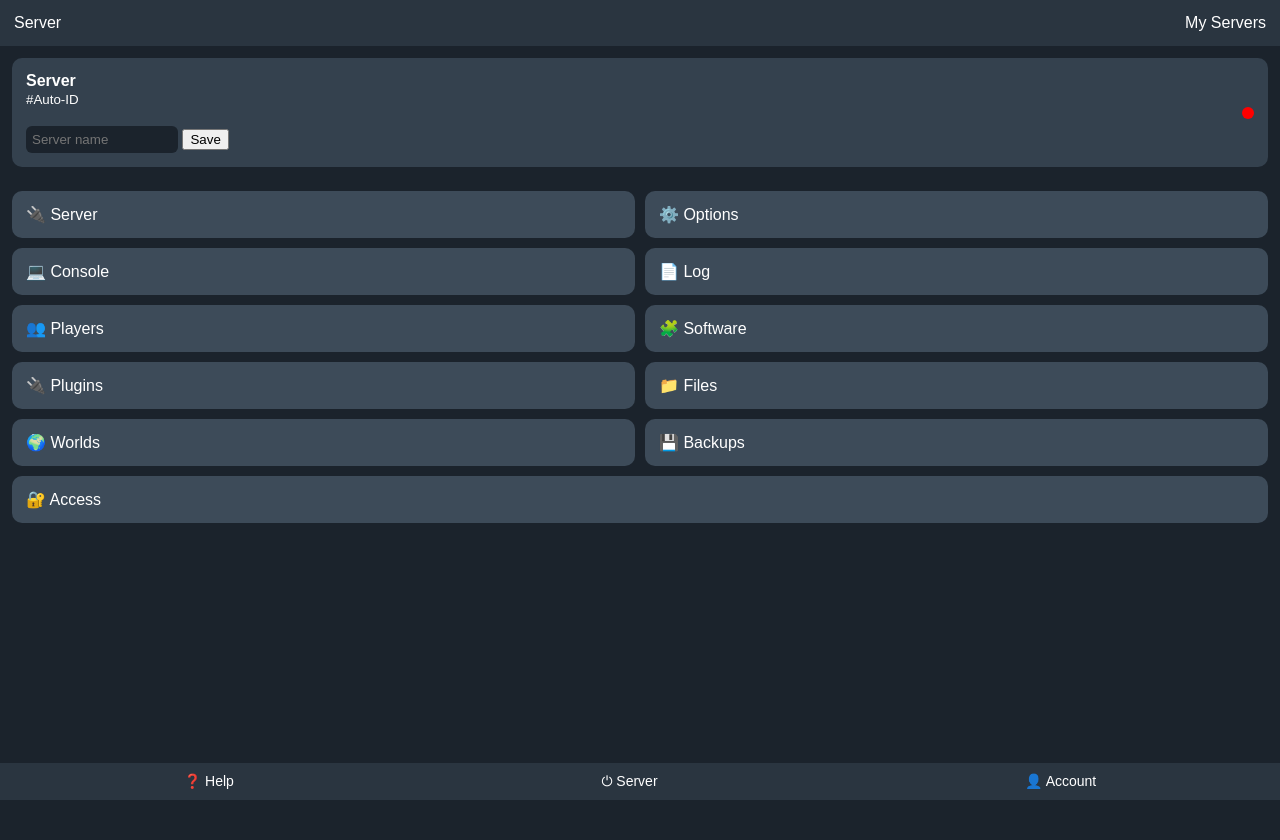
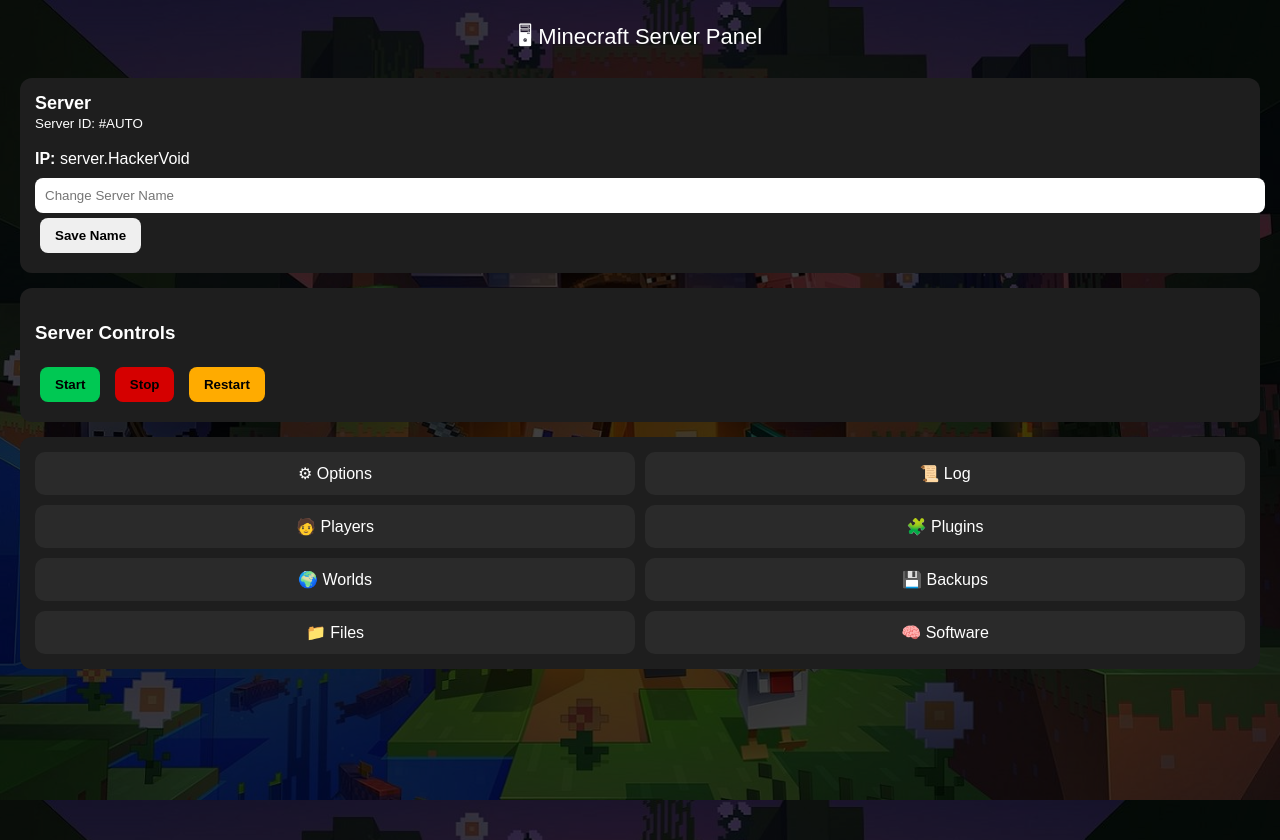
Before and after one commit to HAKERPRINCE/HAKERPRINCE.github.io, a plain HTML site: page panel.html in a window 1280 px wide. Before the commit the page ends 800 px from the top, so only its background shows below. Drawn offline with Linux system fonts and the light colour scheme.

Commit message:
panel.html

```diff
--- a/panel.html
+++ b/panel.html
@@ -7,145 +7,122 @@
 <style>
 body{
   margin:0;
-  background:#1b232c;
-  font-family:Arial, sans-serif;
+  font-family: Arial, sans-serif;
+  background: url("minecraft.jpg") center/cover no-repeat fixed;
   color:white;
 }
 
-/* TOP BAR */
-.top{
-  background:#2a3540;
-  padding:14px;
-  display:flex;
-  justify-content:space-between;
-  align-items:center;
+.overlay{
+  background: rgba(0,0,0,0.75);
+  min-height:100vh;
+  padding:20px;
 }
 
-/* SERVER BOX */
-.server-box{
-  background:#34414e;
-  margin:12px;
-  padding:14px;
-  border-radius:10px;
-  display:flex;
-  justify-content:space-between;
-  align-items:center;
+.header{
+  text-align:center;
+  font-size:22px;
+  margin-bottom:20px;
 }
 
-.status{
-  width:12px;
-  height:12px;
-  background:red;
-  border-radius:50%;
+.card{
+  background:#1e1e1e;
+  border-radius:12px;
+  padding:15px;
+  margin-bottom:15px;
 }
 
-/* INPUT */
-input{
-  background:#1b232c;
-  border:none;
-  color:white;
-  padding:6px;
-  border-radius:6px;
-  width:140px;
+.server-name{
+  font-size:18px;
+  font-weight:bold;
 }
 
-/* MENU */
+input{
+  width:100%;
+  padding:10px;
+  margin-top:10px;
+  border-radius:8px;
+  border:none;
+}
+
+button{
+  padding:10px 15px;
+  border:none;
+  border-radius:8px;
+  cursor:pointer;
+  font-weight:bold;
+  margin:5px;
+}
+
+.start{background:#00c853;}
+.stop{background:#d50000;}
+.restart{background:#ffab00;}
+
 .menu{
   display:grid;
   grid-template-columns:1fr 1fr;
   gap:10px;
-  padding:12px;
 }
 
-.item{
-  background:#3d4b59;
-  padding:14px;
+.menu div{
+  background:#2a2a2a;
+  padding:12px;
   border-radius:10px;
-  display:flex;
-  align-items:center;
-  gap:10px;
-}
-
-.full{
-  grid-column:1 / -1;
-}
-
-/* BOTTOM BAR */
-.bottom{
-  position:fixed;
-  bottom:0;
-  left:0;
-  right:0;
-  background:#2a3540;
-  display:flex;
-  justify-content:space-around;
-  padding:10px 0;
-  font-size:14px;
+  text-align:center;
 }
 </style>
 </head>
 
 <body>
+<div class="overlay">
 
-<!-- TOP -->
-<div class="top">
-  <div>Server</div>
-  <div>My Servers</div>
-</div>
+  <div class="header">🖥 Minecraft Server Panel</div>
 
-<!-- SERVER INFO -->
-<div class="server-box">
-  <div>
-    <b id="serverName">Server</b><br>
-    <small>#Auto-ID</small><br><br>
+  <!-- SERVER INFO -->
+  <div class="card">
+    <div class="server-name" id="serverName">Server</div>
+    <small>Server ID: #AUTO</small><br><br>
+    <b>IP:</b> <span id="serverIP">server.HackerVoid</span>
 
-    <!-- NAME CHANGE -->
-    <input type="text" id="nameInput" placeholder="Server name">
-    <button onclick="changeName()">Save</button>
+    <input type="text" id="nameInput" placeholder="Change Server Name">
+    <button onclick="changeName()">Save Name</button>
   </div>
 
-  <div class="status" id="status"></div>
-</div>
+  <!-- CONTROLS -->
+  <div class="card">
+    <h3>Server Controls</h3>
+    <button class="start">Start</button>
+    <button class="stop">Stop</button>
+    <button class="restart">Restart</button>
+  </div>
 
-<!-- MENU -->
-<div class="menu">
-  <div class="item">🔌 Server</div>
-  <div class="item">⚙️ Options</div>
+  <!-- OPTIONS (ATERNOS STYLE) -->
+  <div class="card menu">
+    <div>⚙ Options</div>
+    <div>📜 Log</div>
+    <div>🧑 Players</div>
+    <div>🧩 Plugins</div>
+    <div>🌍 Worlds</div>
+    <div>💾 Backups</div>
+    <div>📁 Files</div>
+    <div>🧠 Software</div>
+  </div>
 
-  <div class="item">💻 Console</div>
-  <div class="item">📄 Log</div>
-
-  <div class="item">👥 Players</div>
-  <div class="item">🧩 Software</div>
-
-  <div class="item">🔌 Plugins</div>
-  <div class="item">📁 Files</div>
-
-  <div class="item">🌍 Worlds</div>
-  <div class="item">💾 Backups</div>
-
-  <div class="item full">🔐 Access</div>
-</div>
-
-<!-- BOTTOM -->
-<div class="bottom">
-  <div>❓ Help</div>
-  <div>⏻ Server</div>
-  <div>👤 Account</div>
 </div>
 
 <script>
-/* LOAD SAVED NAME */
-let savedName = localStorage.getItem("serverName");
-if(savedName){
-  document.getElementById("serverName").innerText = savedName;
+/* LOAD SAVED SERVER NAME */
+let saved = localStorage.getItem("serverName");
+if(saved){
+  document.getElementById("serverName").innerText = saved;
+  document.getElementById("serverIP").innerText = saved + ".HackerVoid";
 }
 
-/* CHANGE NAME */
+/* CHANGE NAME + AUTO IP */
 function changeName(){
-  let name = document.getElementById("nameInput").value;
+  let name = document.getElementById("nameInput").value.trim().toLowerCase();
   if(name){
     document.getElementById("serverName").innerText = name;
+    document.getElementById("serverIP").innerText = name + ".HackerVoid";
     localStorage.setItem("serverName", name);
   }
 }
```
